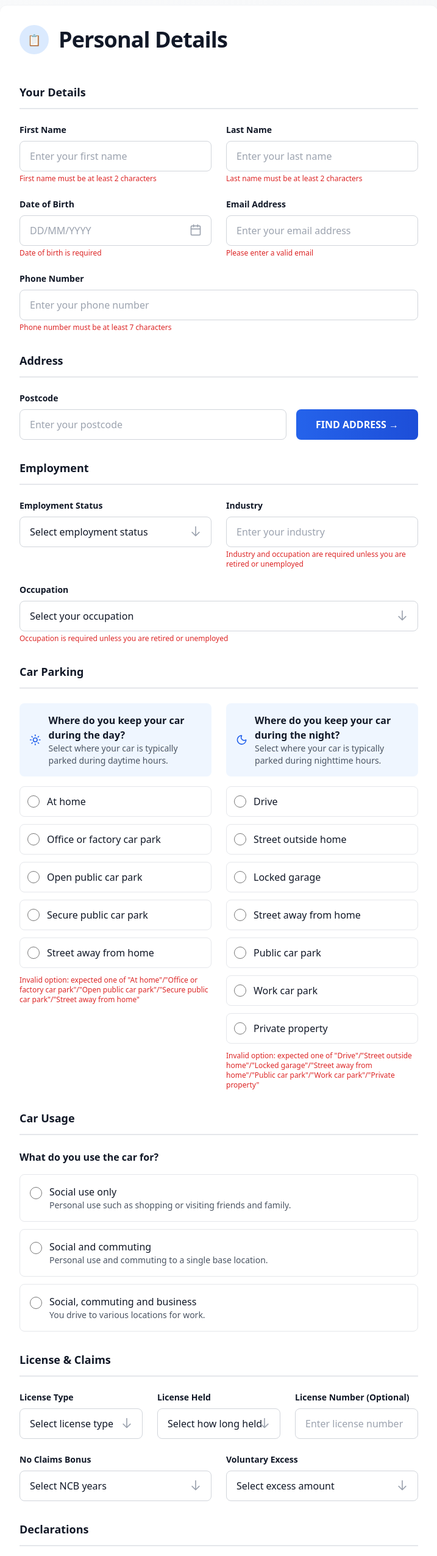
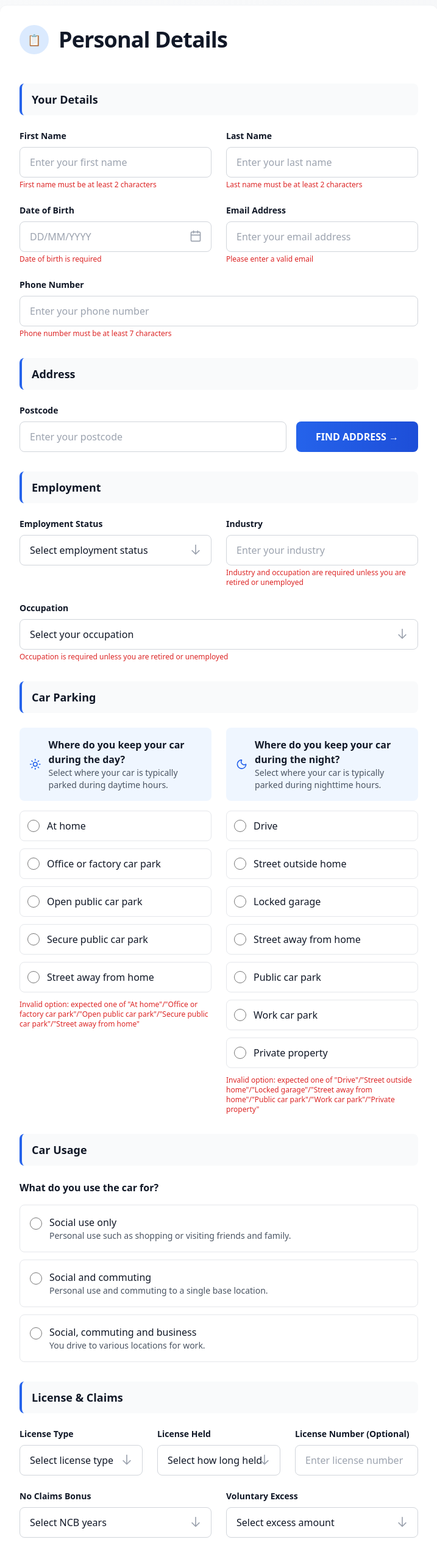
Before and after one commit to cox31555-code/form1, a React (Vite) app: page /personal-details in a window 1280 px wide. Shown: the part 40-2591 px from the top of the page at 61% size, without its empty margins (281-998 px from the left). Built offline with nearby package versions, Linux system fonts and the light colour scheme.

Commit message:
Add subtle background and styling to section headers for better visual distinction
cgen-b872c2cc5254419ba9afdc2e2f77955e

```diff
--- a/client/pages/PersonalDetailsForm.tsx
+++ b/client/pages/PersonalDetailsForm.tsx
@@ -74,7 +74,7 @@ export default function PersonalDetailsForm() {
 
           {/* Your Details Section */}
           <div className="mb-8">
-            <div className="mb-6 pb-3 border-b-2 border-gray-200">
+            <div className="mb-6 px-4 py-3 bg-gray-50 rounded-lg border-l-4 border-blue-600">
               <h2 className="text-lg font-bold text-gray-900">Your Details</h2>
             </div>
 
@@ -171,7 +171,7 @@ export default function PersonalDetailsForm() {
 
           {/* Address Section */}
           <div className="mb-8">
-            <div className="mb-6 pb-3 border-b-2 border-gray-200">
+            <div className="mb-6 px-4 py-3 bg-gray-50 rounded-lg border-l-4 border-blue-600">
               <h2 className="text-lg font-bold text-gray-900">Address</h2>
             </div>
 
@@ -198,7 +198,7 @@ export default function PersonalDetailsForm() {
 
           {/* Employment Section */}
           <div className="mb-8">
-            <div className="mb-6 pb-3 border-b-2 border-gray-200">
+            <div className="mb-6 px-4 py-3 bg-gray-50 rounded-lg border-l-4 border-blue-600">
               <h2 className="text-lg font-bold text-gray-900">Employment</h2>
             </div>
 
@@ -275,7 +275,7 @@ export default function PersonalDetailsForm() {
 
           {/* Car Parking Section */}
           <div className="mb-8">
-            <div className="mb-6 pb-3 border-b-2 border-gray-200">
+            <div className="mb-6 px-4 py-3 bg-gray-50 rounded-lg border-l-4 border-blue-600">
               <h2 className="text-lg font-bold text-gray-900">Car Parking</h2>
             </div>
 
@@ -356,7 +356,7 @@ export default function PersonalDetailsForm() {
 
           {/* Car Usage Section */}
           <div className="mb-8">
-            <div className="mb-6 pb-3 border-b-2 border-gray-200">
+            <div className="mb-6 px-4 py-3 bg-gray-50 rounded-lg border-l-4 border-blue-600">
               <h2 className="text-lg font-bold text-gray-900">Car Usage</h2>
             </div>
 
@@ -389,7 +389,7 @@ export default function PersonalDetailsForm() {
 
           {/* License & Claims Section */}
           <div className="mb-8">
-            <div className="mb-6 pb-3 border-b-2 border-gray-200">
+            <div className="mb-6 px-4 py-3 bg-gray-50 rounded-lg border-l-4 border-blue-600">
               <h2 className="text-lg font-bold text-gray-900">License & Claims</h2>
             </div>
 
@@ -508,7 +508,7 @@ export default function PersonalDetailsForm() {
 
           {/* Declarations Section */}
           <div className="mb-8">
-            <div className="mb-6 pb-3 border-b-2 border-gray-200">
+            <div className="mb-6 px-4 py-3 bg-gray-50 rounded-lg border-l-4 border-blue-600">
               <h2 className="text-lg font-bold text-gray-900">Declarations</h2>
             </div>
 
```
